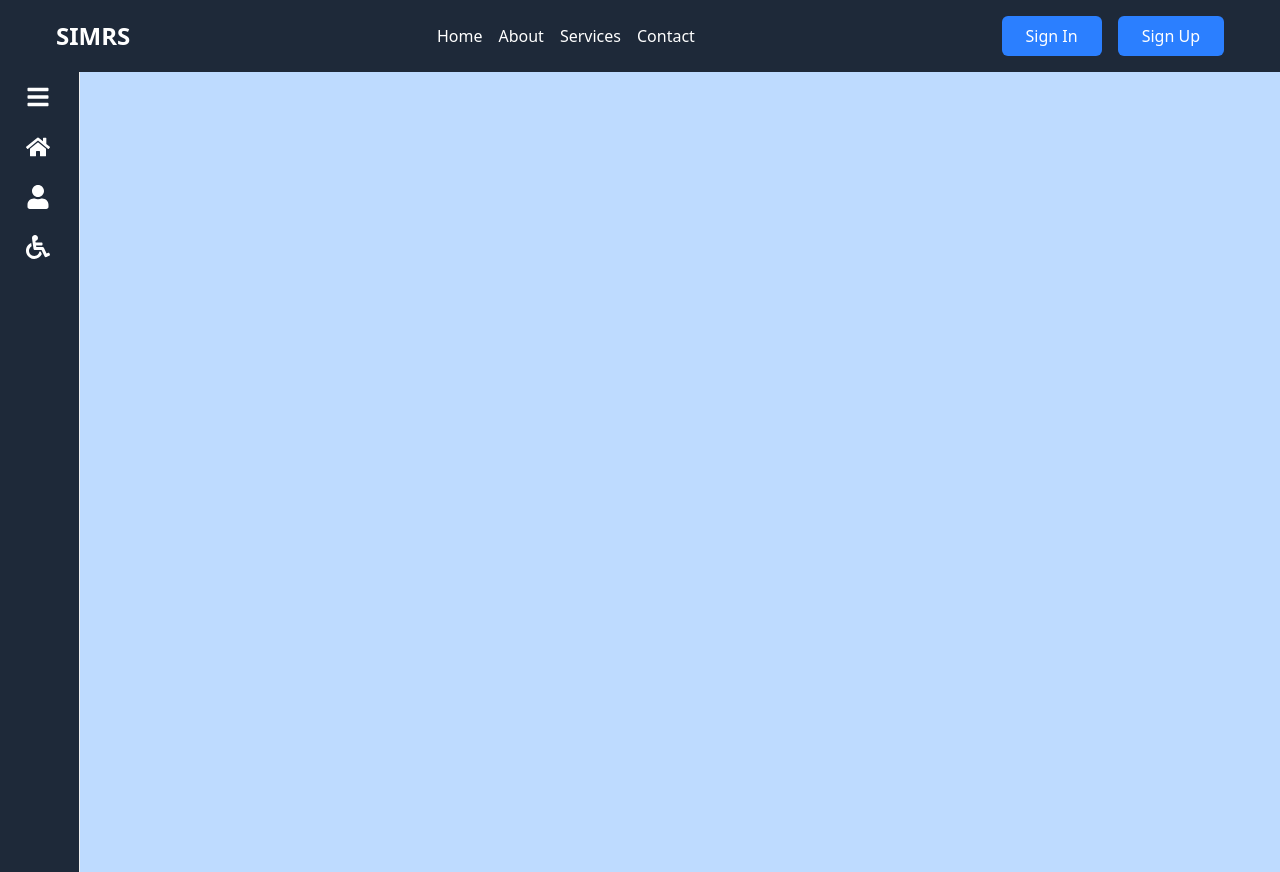
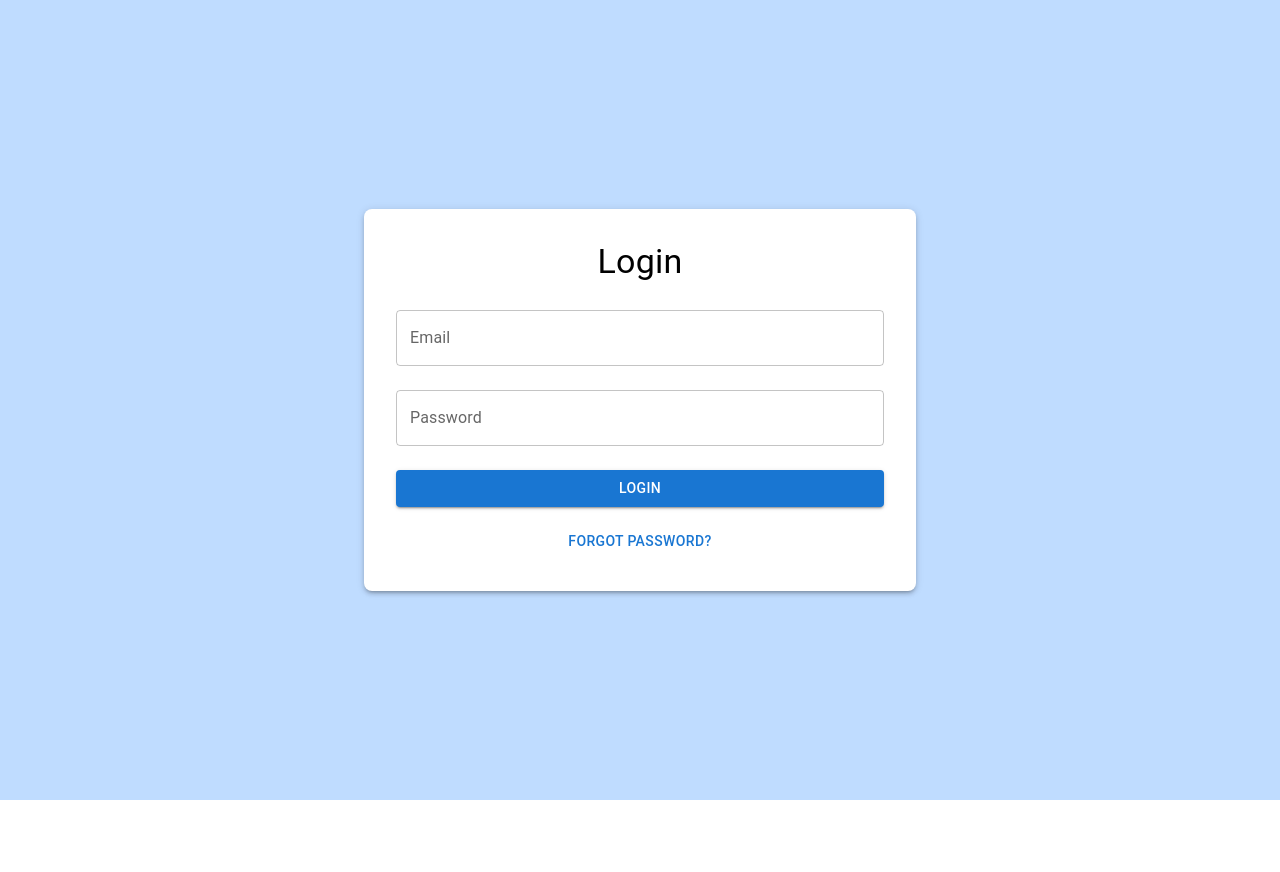
Before and after one commit to mbudit/simrs_react, a React (Vite) app: page /login in a window 1280 px wide. After the commit the page ends 800 px from the top, so only its background shows below. Built offline with nearby package versions, Linux system fonts and the light colour scheme.

Commit message:
Pembuatan halaman login dan perbaikan modal daftar rajal

```diff
--- a/src/App.jsx
+++ b/src/App.jsx
@@ -1,6 +1,6 @@
 import Navbar from "./components/Navbar"
 import Sidebar from "./components/Sidebar"
-import { BrowserRouter as Router, Routes, Route } from "react-router-dom";
+import { BrowserRouter as Router, Routes, Route, useLocation } from "react-router-dom";
 import Home from "./pages/Home";
 import RawatJalan from "./pages/rawatjalan/RawatJalan";
 import Messages from "./pages/Messages";
@@ -16,48 +16,52 @@ import Help from "./pages/Help";
 import Sidebar2 from "./components/Sidebar2";
 import { useState, useEffect } from "react";
 import DaftarPasien from "./pages/pasien/DaftarPasien";
+import Login from "./pages/login/Login";
 
 
 function App() {
   const [sidebarCollapsed, setSidebarCollapsed] = useState(true);
 
-  // Trigger resize agar DataGrid merespons perubahan
-  useEffect(() => {
-    const timeout = setTimeout(() => {
-      window.dispatchEvent(new Event("resize"));
-    }, 300); // cocokkan dengan animasi sidebar
-    return () => clearTimeout(timeout);
-  }, [sidebarCollapsed]);
-
   return (
     <Router>
-      <div className='flex flex-col'>
-        <Navbar />
-        <div className='flex'>
-          <Sidebar2 collapsed={sidebarCollapsed} setCollapsed={setSidebarCollapsed} />
-          <div className='flex-1 min-h-screen bg-blue-200 p-6 overflow-hidden'>
-            <Routes>
-              <Route path="/" element={<Home />} />
-              <Route path='/home' element={<Home />} />
-              <Route path='/daftarpasien' element={<DaftarPasien />} />
-              <Route path='/rawatjalan' element={<RawatJalan />} />
-              {/* <Route path="/messages" element={<Messages />} />
-              <Route path="/notifications" element={<Notifications />} />
-              <Route path="/analytics" element={<Analytics />} />
-              <Route path="/calendar" element={<Calendar />} />
-              <Route path="/library" element={<Library />} />
-              <Route path="/documents" element={<Documents />} />
-              <Route path="/search" element={<Search />} />
-              <Route path="/favorites" element={<Favorites />} />
-              <Route path="/starred" element={<Starred />} />
-              <Route path="/help" element={<Help />} /> */}
-              {/* Add more routes matching your menuItems */}
-            </Routes>
-          </div>
-        </div>
+      <div className="flex flex-col">
+        <AppContent sidebarCollapsed={sidebarCollapsed} setSidebarCollapsed={setSidebarCollapsed} />
       </div>
     </Router>
   );
 }
 
+const AppContent = ({ sidebarCollapsed, setSidebarCollapsed }) => {
+  const location = useLocation();  // Mengambil informasi lokasi/rute aktif
+
+  return (
+    <>
+      {/* Cek apakah halaman login yang aktif */}
+      {location.pathname !== "/login" && (
+        <>
+          <Navbar />
+          <div className="flex">
+            <Sidebar2 collapsed={sidebarCollapsed} setCollapsed={setSidebarCollapsed} />
+            <div className="flex-1 min-h-screen bg-blue-200 p-6 overflow-hidden">
+              <Routes>
+                <Route path="/" element={<Home />} />
+                <Route path="/home" element={<Home />} />
+                <Route path="/daftarpasien" element={<DaftarPasien />} />
+                <Route path="/rawatjalan" element={<RawatJalan />} />
+                {/* Rute lainnya */}
+              </Routes>
+            </div>
+          </div>
+        </>
+      )}
+      {/* Halaman Login tidak memiliki Navbar dan Sidebar */}
+      {location.pathname === "/login" && (
+        <Routes>
+          <Route path="/login" element={<Login />} />
+        </Routes>
+      )}
+    </>
+  );
+}
+
 export default App
--- a/src/components/Buttons.jsx
+++ b/src/components/Buttons.jsx
@@ -36,7 +36,7 @@ export const ButtonSubmit = ({ onClick }) => {
 
 export const ButtonClose = ({ onClick }) => {
     return (
-        <Button variant="contained" color="secondary" onClick={onClick}>
+        <Button variant="contained" color="error" onClick={onClick}>
             Close
         </Button>
     );
@@ -49,8 +49,6 @@ export const ModalCloseButton = ({ onClick }) => {
             variant="contained"
             color="error"
             sx={{
-                position: 'absolute',
-                top: 8,
                 right: 8,
                 minWidth: 'unset',
                 padding: 1,
--- a/src/components/Navbar.jsx
+++ b/src/components/Navbar.jsx
@@ -1,88 +1,96 @@
 import React, { useEffect, useState } from 'react';
 import { HiMenu } from 'react-icons/hi';
 import { IoClose } from 'react-icons/io5';
+import { useNavigate } from 'react-router-dom';
 
 const Navbar = () => {
-    const [isOpen, setIsopen] = useState(false)
+    const [isOpen, setIsopen] = useState(false);
+    const navigate = useNavigate();
+
     const toggleMenu = () => {
-        setIsopen(!isOpen)
-    }
+        setIsopen(!isOpen);
+    };
 
-    useEffect (() => {
+    const handleSignIn = () => {
+        navigate('/login');
+    };
+
+    useEffect(() => {
         if (isOpen) {
-            document.body.classList.add('no-scroll')
+            document.body.classList.add('no-scroll');
         } else {
-            document.body.classList.remove('no-scroll')
+            document.body.classList.remove('no-scroll');
         }
-    }, [isOpen])
+    }, [isOpen]);
 
     useEffect(() => {
         const handleResize = () => {
             if (window.innerWidth > 768) {
-                setIsopen(false)
-            } else {}
-        }
-        window.addEventListener('resize', handleResize)
-
+                setIsopen(false);
+            }
+        };
+        window.addEventListener('resize', handleResize);
         return () => {
-            window.removeEventListener('resize', handleResize)
-        }
-    }, [])
-
+            window.removeEventListener('resize', handleResize);
+        };
+    }, []);
 
     return (
-        <nav className='bg-gray-800 text-white'>
-            <div className='max-w-[1200px] mx-auto p-4 flex items-center justify-between'>
-                <a href='#' className='text-2xl font-bold z-20'>
+        <nav className='bg-gray-800 text-white w-full relative'>
+            {/* Kiri (Logo SIMRS) */}
+            <div className='absolute left-4 top-1/2 transform -translate-y-1/2'>
+                <a href='#' className='text-2xl font-bold'>
                     SIMRS
                 </a>
-                {!isOpen && (
-                    <div onClick={toggleMenu} className='cursor-pointer md:hidden'>
-                        <HiMenu size={30}
-                        />
-                    </div>
-                )}
-                {isOpen && (
-                    <div onClick={toggleMenu} className='cursor-pointer md:hidden z-20'>
-                        <IoClose size={30}
-                        />
-                    </div>
-                )}
-                {isOpen ? (
-                    <div className='bg-gray-800 overflow-y-hidden fixed z-10 top-0 left-0 w-screen min-h-screen flex justify-center items-center flex-col gap-10 duration-300 ease-in'>
-                        <a className='text-2xl font-bold' href='#'>Home</a>
-                        <a className='text-2xl font-bold' href='#'>About</a>
-                        <a className='text-2xl font-bold' href='#'>Services</a>
-                        <a className='text-2xl font-bold' href='#'>Contact</a>
-                        <button className='bg-blue-500 hover:bg-blue-600 px-6 py-2 rounded-md'>
-                            Sign In
-                        </button>
-                        <button className='bg-blue-500 hover:bg-blue-600 px-6 py-2 rounded-md'>
-                            Sign Up
-                        </button>
-                    </div>
-                ) : (
-                    <div className='bg-gray-800 overflow-y-hidden fixed z-10 top-0 left-[-150%] w-screen min-h-screen flex justify-center items-center flex-col gap-10 duration-300 ease-in'>
+            </div>
 
-                    </div>
-                )}
-                <div className='items-center gap-4 hidden md:flex'>
+            {/* Kanan (Auth Buttons) */}
+            <div className='absolute right-6 top-1/2 transform -translate-y-1/2 hidden md:flex gap-4'>
+                <button
+                    className='bg-blue-500 hover:bg-blue-600 px-6 py-2 rounded-md'
+                    onClick={handleSignIn}
+                >
+                    Sign In
+                </button>
+                <button className='bg-blue-500 hover:bg-blue-600 px-6 py-2 rounded-md'>
+                    Sign Up
+                </button>
+            </div>
+
+            {/* Tengah (Menu dan Toggle) */}
+            <div className='flex justify-center items-center h-16'>
+                <div className='hidden md:flex gap-4'>
                     <a href='#'>Home</a>
                     <a href='#'>About</a>
                     <a href='#'>Services</a>
                     <a href='#'>Contact</a>
                 </div>
-                <div className='items-center gap-4 hidden md:flex'>
-                    <button className='bg-blue-500 hover:bg-blue-600 px-6 py-2 rounded-md'>
+
+                <div className='md:hidden z-30 ml-auto pr-4' onClick={toggleMenu}>
+                    {isOpen ? <IoClose size={30} /> : <HiMenu size={30} />}
+                </div>
+            </div>
+
+            {/* Mobile Menu */}
+            {isOpen && (
+                <div className='bg-gray-800 fixed z-20 top-0 left-0 w-screen min-h-screen flex flex-col items-center justify-center gap-10'>
+                    <a className='text-2xl font-bold' href='#'>Home</a>
+                    <a className='text-2xl font-bold' href='#'>About</a>
+                    <a className='text-2xl font-bold' href='#'>Services</a>
+                    <a className='text-2xl font-bold' href='#'>Contact</a>
+                    <button
+                        className='bg-blue-500 hover:bg-blue-600 px-6 py-2 rounded-md'
+                        onClick={handleSignIn}
+                    >
                         Sign In
                     </button>
                     <button className='bg-blue-500 hover:bg-blue-600 px-6 py-2 rounded-md'>
                         Sign Up
                     </button>
                 </div>
-            </div>
+            )}
         </nav>
     );
-}
+};
 
 export default Navbar;
--- /dev/null
+++ b/src/pages/login/Login.jsx
@@ -0,0 +1,99 @@
+import React, { useState } from "react";
+import { TextField, Button, Container, Typography, Box, Grid } from "@mui/material";
+
+const Login = () => {
+    const [email, setEmail] = useState("");
+    const [password, setPassword] = useState("");
+    const [error, setError] = useState("");
+
+    const handleLogin = () => {
+        if (!email || !password) {
+            setError("Email and Password are required!");
+        } else {
+            // Logika login Anda di sini
+            console.log("Email:", email);
+            console.log("Password:", password);
+            // Reset error
+            setError("");
+        }
+    };
+
+    return (
+        <Box
+            sx={{
+                minHeight: "100vh",
+                backgroundColor: "#bfdcff", // Warna biru
+                display: "flex",
+                justifyContent: "center",
+                alignItems: "center"
+            }}
+        >
+            <Container maxWidth="sm">
+                <Box
+                    sx={{
+                        backgroundColor: "#fff", // Box login putih
+                        display: "flex",
+                        flexDirection: "column",
+                        alignItems: "center",
+                        padding: 4,
+                        borderRadius: 2,
+                        boxShadow: 3
+                    }}
+                >
+                    <Typography variant="h4" gutterBottom>
+                        Login
+                    </Typography>
+
+                    {error && (
+                        <Typography
+                            variant="body2"
+                            color="error"
+                            sx={{ marginBottom: 2 }}
+                        >
+                            {error}
+                        </Typography>
+                    )}
+
+                    <TextField
+                        label="Email"
+                        variant="outlined"
+                        fullWidth
+                        margin="normal"
+                        value={email}
+                        onChange={(e) => setEmail(e.target.value)}
+                    />
+
+                    <TextField
+                        label="Password"
+                        type="password"
+                        variant="outlined"
+                        fullWidth
+                        margin="normal"
+                        value={password}
+                        onChange={(e) => setPassword(e.target.value)}
+                    />
+
+                    <Button
+                        variant="contained"
+                        color="primary"
+                        fullWidth
+                        onClick={handleLogin}
+                        sx={{ marginTop: 2 }}
+                    >
+                        Login
+                    </Button>
+
+                    <Grid container justifyContent="flex-end" sx={{ marginTop: 2 }}>
+                        <Grid item>
+                            <Button variant="text" color="primary">
+                                Forgot Password?
+                            </Button>
+                        </Grid>
+                    </Grid>
+                </Box>
+            </Container>
+        </Box>
+    );
+};
+
+export default Login;
--- a/src/pages/rawatjalan/RawatJalan.jsx
+++ b/src/pages/rawatjalan/RawatJalan.jsx
@@ -1,8 +1,8 @@
 import React from 'react';
 import { BackButton, ButtonDaftar } from '../../components/Buttons';
 import TableIRJ from './Tables';
-import TableIRJ2 from './Tables2';
-import ModalComponent from './forms/DaftarRawatJalan';
+import TableIRJ2 from './TablesRajal';
+import ModalRajal from './forms/DaftarRawatJalan';
 import { useState } from "react";
 
 const RawatJalan = () => {
@@ -18,7 +18,7 @@ const RawatJalan = () => {
                 <ButtonDaftar onClick={handleOpen} />
             </div>
             <TableIRJ2 />
-            <ModalComponent open={open} handleClose={handleClose} />
+            <ModalRajal open={open} handleClose={handleClose} />
         </div>
     );
 }
--- a/src/pages/rawatjalan/forms/DaftarRawatJalan.jsx
+++ b/src/pages/rawatjalan/forms/DaftarRawatJalan.jsx
@@ -17,6 +17,9 @@ import { AdapterDayjs } from '@mui/x-date-pickers/AdapterDayjs';
 import dayjs from 'dayjs';
 import IconButton from '@mui/material/IconButton';
 import CloseIcon from '@mui/icons-material/Close';
+import Fade from '@mui/material/Fade';
+import Grow from '@mui/material/Grow';
+import Slide from '@mui/material/Slide';
 
 const style = {
     position: 'absolute',
@@ -24,20 +27,20 @@ const style = {
     left: '50%',
     transform: 'translate(-50%, -50%)',
     bgcolor: 'background.paper',
-    border: '2px solid #000',
     boxShadow: 24,
-    p: 4,
     width: '80vw',
     maxWidth: '100%',
     maxHeight: '100%',
     overflow: 'auto',
+    padding: 0,
+    borderRadius: '12px',
     '& .MuiTextField-root': {
         m: 1,
         width: '25ch',
     },
 };
 
-export default function ModalComponent({ open, handleClose }) {
+export default function ModalRajal({ open, handleClose }) {
     const [form, setForm] = useState({
         name: '',
         email: '',
@@ -167,16 +170,41 @@ export default function ModalComponent({ open, handleClose }) {
         <Modal
             open={open}
             onClose={handleClose}
+            closeAfterTransition
             aria-labelledby="modal-form-title"
             aria-describedby="modal-form-description"
+            slotProps={{
+                backdrop: {
+                    timeout: 300,
+                },
+            }}
         >
+            <Fade in={open}>
                 <Box sx={style}>
+                    <Box
+                        sx={{
+                            width: '100%',
+                            display: 'flex',
+                            alignItems: 'center',
+                            justifyContent: 'space-between',
+                            backgroundColor: '#1e2838', // biru MUI default
+                            color: '#fff',
+                            px: 2,
+                            py: 1.5,
+                            /* borderTopLeftRadius: '4px',
+                            borderTopRightRadius: '4px', */
+                            /* borderBottom: '1px solid #1565c0', */
+                        }}
+                        >
+                        <h2 className="text-xl font-bold">Pendaftaran Rawat Jalan</h2>
                         <ModalCloseButton onClick={handleClose} />
-                <h2 className="text-xl font-bold mb-7 mt-7">Pendaftaran Rawat Jalan</h2>
+                    </Box>
+
+                    <Box sx={{ pt: 4, pl: 2, pb: 2, pr: 2 }}>
                         <form onSubmit={handleSubmit}>
-                    <h3 className="text-xl mb-1">Data Pasien</h3>
+                            <h3 className="text-xl mb-2 font-bold">Data Pasien</h3>
                             <Grid container spacing={2}>
-                        <Grid item xs={12}>
+                                <Grid item xs={12} >
                                     <TextField
                                         label="Nama"
                                         name="name"
@@ -287,7 +315,7 @@ export default function ModalComponent({ open, handleClose }) {
 
                             <Box sx={{ borderBottom: '1px solid #ccc', mb: 2, mt: 2, }} />
 
-                    <h3 className="text-xl mb-1 mt-3">Detail</h3>
+                            <h3 className="text-xl mb-2 mt-3 font-bold">Detail</h3>
                             <Grid container spacing={2}>
                                 <Grid item xs={12}>
                                     <LocalizationProvider dateAdapter={AdapterDayjs}>
@@ -467,6 +495,8 @@ export default function ModalComponent({ open, handleClose }) {
                             </Box>
                         </form>
                     </Box>
+                </Box>
+            </Fade>
         </Modal>
     );
 }
```
Also changed, not shown: src/pages/rawatjalan/TablesRajal.jsx (renamed from src/pages/rawatjalan/Tables2.jsx), 1 other file (tests, documents, lock files or other folders). Lines whose indentation alone changed are shown as unchanged.
